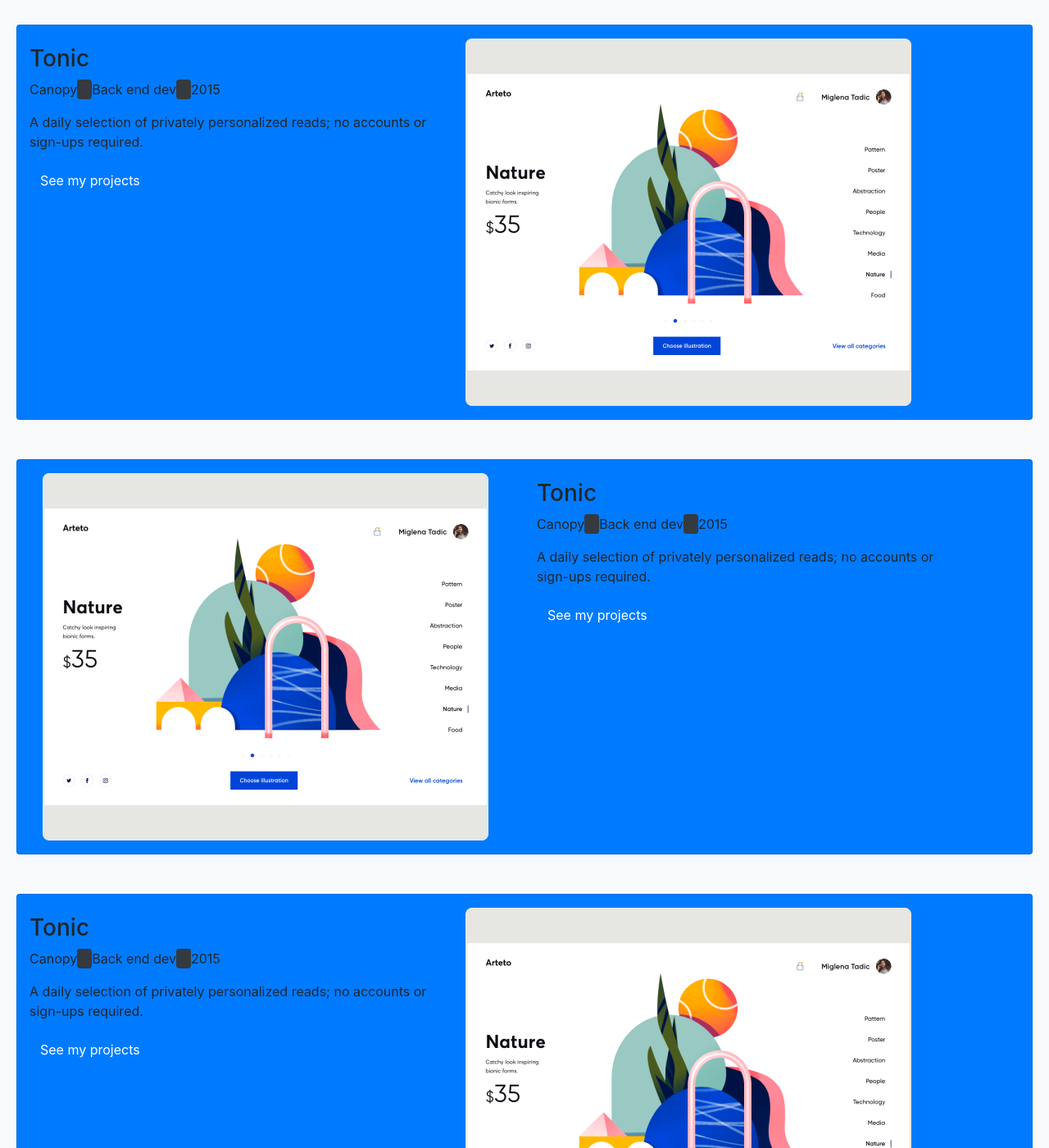
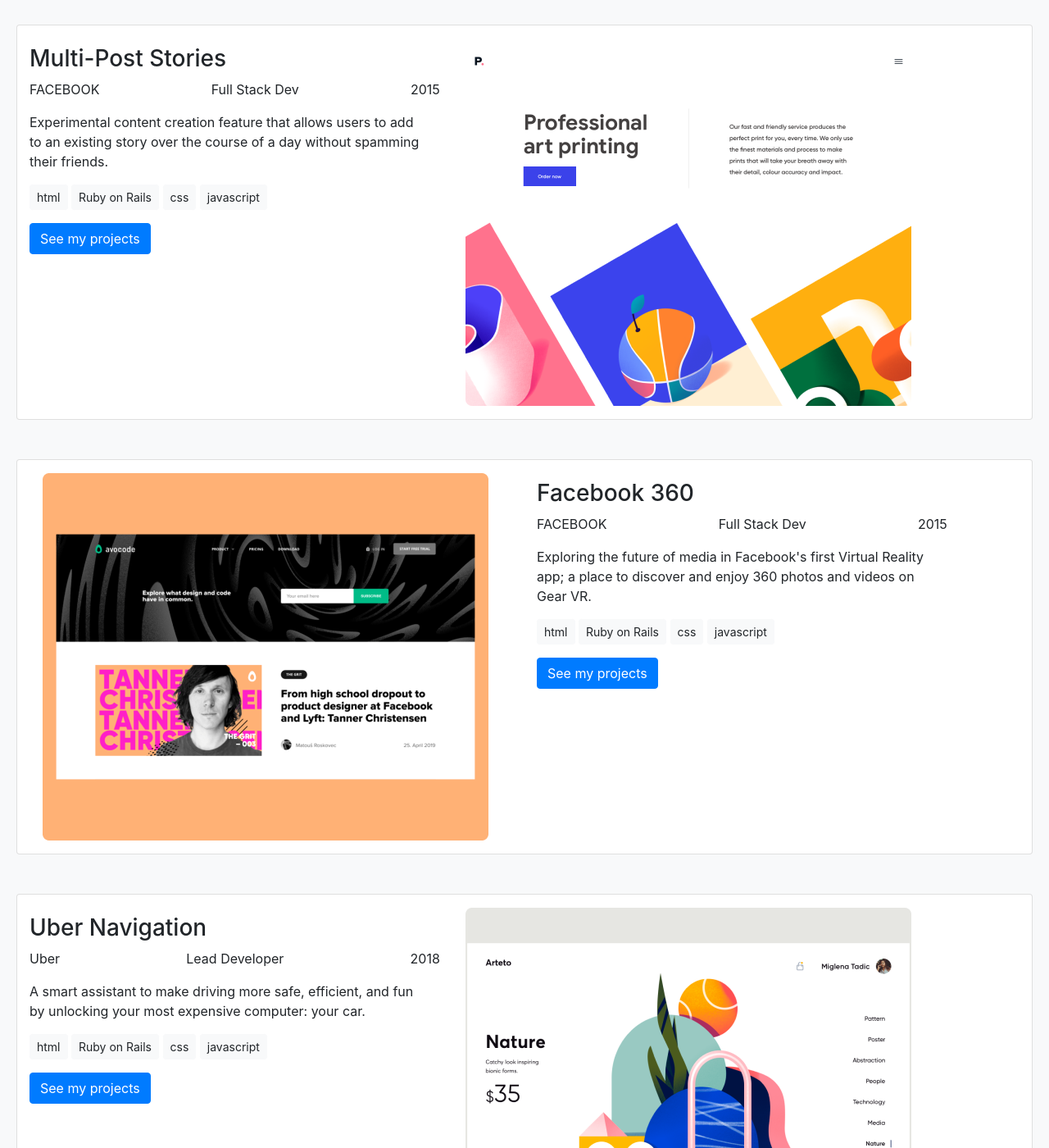
Before and after one commit to Mutai-Gilbert/Bootstrap, a plain HTML site: page index.html in a window 1280 px wide. Shown: the part 1400-2800 px from the top of the page at 82% size. Drawn offline with nearby package versions, Linux system fonts and the light colour scheme.

Commit message:
Added index.html file

```diff
--- a/index.html
+++ b/index.html
@@ -62,53 +62,7 @@
 
     <section class="card-body bg-light">
 
-        <div class="card container-fluid rounded col-12 nrounded mt-4 mb-5 bg-primary bg-red">
-            <div class="row">
-
-                <div class="col-sm-6 mb-sm-0">
-                    <img class="img-fluid rounded  p-2 m-2" src="./img/Snapshoot Portfolio.png">
-                </div>
-
-                <div class="col-sm-5 mt-4 justify-content-flex-start">
-                    <h3>Tonic</h3>
-                    <ul class="row ml-0 list-unstyled">
-                        <li>Canopy</li>
-                        <button type="button" class="btn btn-dark btn-circle btn-sm"></button>
-                        <li>Back end dev</li>
-                        <button type="button" class="btn btn-dark btn-circle btn-sm"></button>
-                        <li> 2015</li>
-                    </ul>
-                    <p>A daily selection of privately personalized reads; no accounts or sign-ups required.</p>
-                    <button type="submit" class="btn btn-warning">See my projects</button>
-                </div>
-            </div>
-
-        </div>
-
-        <div class="card container-fluid rounded col-12 nrounded mt-4 mb-5 bg-primary bg-red">
-            <div class="row">
-
-                <div class="col-sm-6 mb-sm-0 order-2">
-                    <img class="img-fluid rounded  p-2 m-2" src="./img/Snapshoot Portfolio.png">
-                </div>
-
-                <div class="col-sm-5 mt-4">
-                    <h3>Tonic</h3>
-                    <ul class="row ml-0 list-unstyled">
-                        <li>Canopy</li>
-                        <button type="button" class="btn btn-dark btn-circle btn-sm"></button>
-                        <li>Back end dev</li>
-                        <button type="button" class="btn btn-dark btn-circle btn-sm"></button>
-                        <li> 2015</li>
-                    </ul>
-                    <p>A daily selection of privately personalized reads; no accounts or sign-ups required.</p>
-                    <button type="submit" class="btn btn-primary">See my projects</button>
-                </div>
-            </div>
-
-        </div>
-
-        <div class="card container-fluid rounded col-12 nrounded mt-4 mb-5 bg-primary bg-red">
+        <div class="card container-fluid rounded col-12 nrounded mt-4 mb-5 bg-white bg-red">
             <div class="row">
 
                 <div class="col-sm-6 mb-sm-0">
@@ -117,21 +71,87 @@
 
                 <div class="col-sm-5 mt-4">
                     <h3>Tonic</h3>
-                    <ul class="row ml-0 list-unstyled">
+                    <ul class="row ml-0 list-unstyled justify-content-between">
                         <li>Canopy</li>
-                        <button type="button" class="btn btn-dark btn-circle btn-sm"></button>
+                        <!-- <button type="button" class="btn btn-dark btn-circle btn-sm"></button> -->
                         <li>Back end dev</li>
-                        <button type="button" class="btn btn-dark btn-circle btn-sm"></button>
+                        <!-- <button type="button" class="btn btn-dark btn-circle btn-sm"></button> -->
                         <li> 2015</li>
                     </ul>
                     <p>A daily selection of privately personalized reads; no accounts or sign-ups required.</p>
-                    <button type="submit" class="btn btn-primary">See my projects</button>
+
+                    <div>
+                        <button type="button" class="btn btn-light btn-circle btn-sm">html</button>
+                        <button type="button" class="btn btn-light btn-circle btn-sm">css</button>
+                        <button type="button" class="btn btn-light btn-circle btn-sm">javascript</button>
+                    </div>
+                    <button type="submit" class="btn btn-primary mt-3">See my projects</button>
                 </div>
             </div>
 
         </div>
 
-        <div class="card container-fluid rounded col-12 nrounded mt-4 mb-5 bg-primary bg-red">
+        <div class="card container-fluid rounded col-12 nrounded mt-4 mb-5 bg-white bg-red">
+            <div class="row">
+
+                <div class="col-sm-6 mb-sm-0 order-2">
+                    <img class="img-fluid rounded  p-2 m-2" src="./img/Snapshoot Portfolio-1.png">
+                </div>
+
+                <div class="col-sm-5 mt-4">
+                    <h3>Multi-Post Stories</h3>
+                    <ul class="row ml-0 list-unstyled justify-content-between">
+                        <li>FACEBOOK</li>
+                        <!-- <button type="button" class="btn btn-dark btn-circle btn-sm"></button> -->
+                        <li>Full Stack Dev</li>
+                        <!-- <button type="button" class="btn btn-dark btn-circle btn-sm"></button> -->
+                        <li> 2015</li>
+                    </ul>
+                    <p>Experimental content creation feature that allows users to add to an existing story over the
+                        course of a day without spamming their friends.</p>
+                    <div>
+                        <button type="button" class="btn btn-light btn-circle btn-sm">html</button>
+                        <button type="button" class="btn btn-light btn-circle btn-sm">Ruby on Rails</button>
+                        <button type="button" class="btn btn-light btn-circle btn-sm">css</button>
+                        <button type="button" class="btn btn-light btn-circle btn-sm">javascript</button>
+                    </div>
+                    <button type="submit" class="btn btn-primary mt-3">See my projects</button>
+                </div>
+            </div>
+
+        </div>
+
+        <div class="card container-fluid rounded col-12 nrounded mt-4 mb-5 bg-white bg-red">
+            <div class="row">
+
+                <div class="col-sm-6 mb-sm-0">
+                    <img class="img-fluid rounded  p-2 m-2" src="./img/Snapshoot Portfolio-3.png">
+                </div>
+
+                <div class="col-sm-5 mt-4">
+                    <h3>Facebook 360</h3>
+                    <ul class="row ml-0 list-unstyled justify-content-between">
+                        <li>FACEBOOK</li>
+                        <!-- <button type="button" class="btn btn-dark btn-circle btn-sm"></button> -->
+                        <li>Full Stack Dev</li>
+                        <!-- <button type="button" class="btn btn-dark btn-circle btn-sm"></button> -->
+                        <li> 2015</li>
+                    </ul>
+                    <p>Exploring the future of media in Facebook's first Virtual Reality app; a place to discover and
+                        enjoy 360 photos and videos on Gear VR.</p>
+                    <div>
+                        <button type="button" class="btn btn-light btn-circle btn-sm">html</button>
+                        <button type="button" class="btn btn-light btn-circle btn-sm">Ruby on Rails</button>
+                        <button type="button" class="btn btn-light btn-circle btn-sm">css</button>
+                        <button type="button" class="btn btn-light btn-circle btn-sm">javascript</button>
+                    </div>
+                    <button type="submit" class="btn btn-primary mt-3">See my projects</button>
+                </div>
+            </div>
+
+        </div>
+
+        <div class="card container-fluid rounded col-12 nrounded mt-4 mb-5 bg-white bg-red">
             <div class="row">
 
                 <div class="col-sm-6 mb-sm-0 order-2">
@@ -139,16 +159,23 @@
                 </div>
 
                 <div class="col-sm-5 mt-4">
-                    <h3>Tonic</h3>
-                    <ul class="row ml-0 list-unstyled">
-                        <li>Canopy</li>
-                        <button type="button" class="btn btn-dark btn-circle btn-sm"></button>
-                        <li>Back end dev</li>
-                        <button type="button" class="btn btn-dark btn-circle btn-sm"></button>
-                        <li> 2015</li>
+                    <h3>Uber Navigation</h3>
+                    <ul class="row ml-0 list-unstyled justify-content-between">
+                        <li>Uber</li>
+                        <!-- <button type="button" class="btn btn-dark btn-circle btn-sm"></button> -->
+                        <li>Lead Developer</li>
+                        <!-- <button type="button" class="btn btn-dark btn-circle btn-sm"></button> -->
+                        <li> 2018</li>
                     </ul>
-                    <p>A daily selection of privately personalized reads; no accounts or sign-ups required.</p>
-                    <button type="submit" class="btn btn-primary">See my projects</button>
+                    <p>A smart assistant to make driving more safe, efficient, and fun by unlocking your most expensive
+                        computer: your car.</p>
+                    <div>
+                        <button type="button" class="btn btn-light btn-circle btn-sm">html</button>
+                        <button type="button" class="btn btn-light btn-circle btn-sm">Ruby on Rails</button>
+                        <button type="button" class="btn btn-light btn-circle btn-sm">css</button>
+                        <button type="button" class="btn btn-light btn-circle btn-sm">javascript</button>
+                    </div>
+                    <button type="submit" class="btn btn-primary mt-3">See my projects</button>
                 </div>
             </div>
 
```
Also changed, not shown: img/Snapshoot Portfolio-1.png (added), img/Snapshoot Portfolio-3.png (added).
